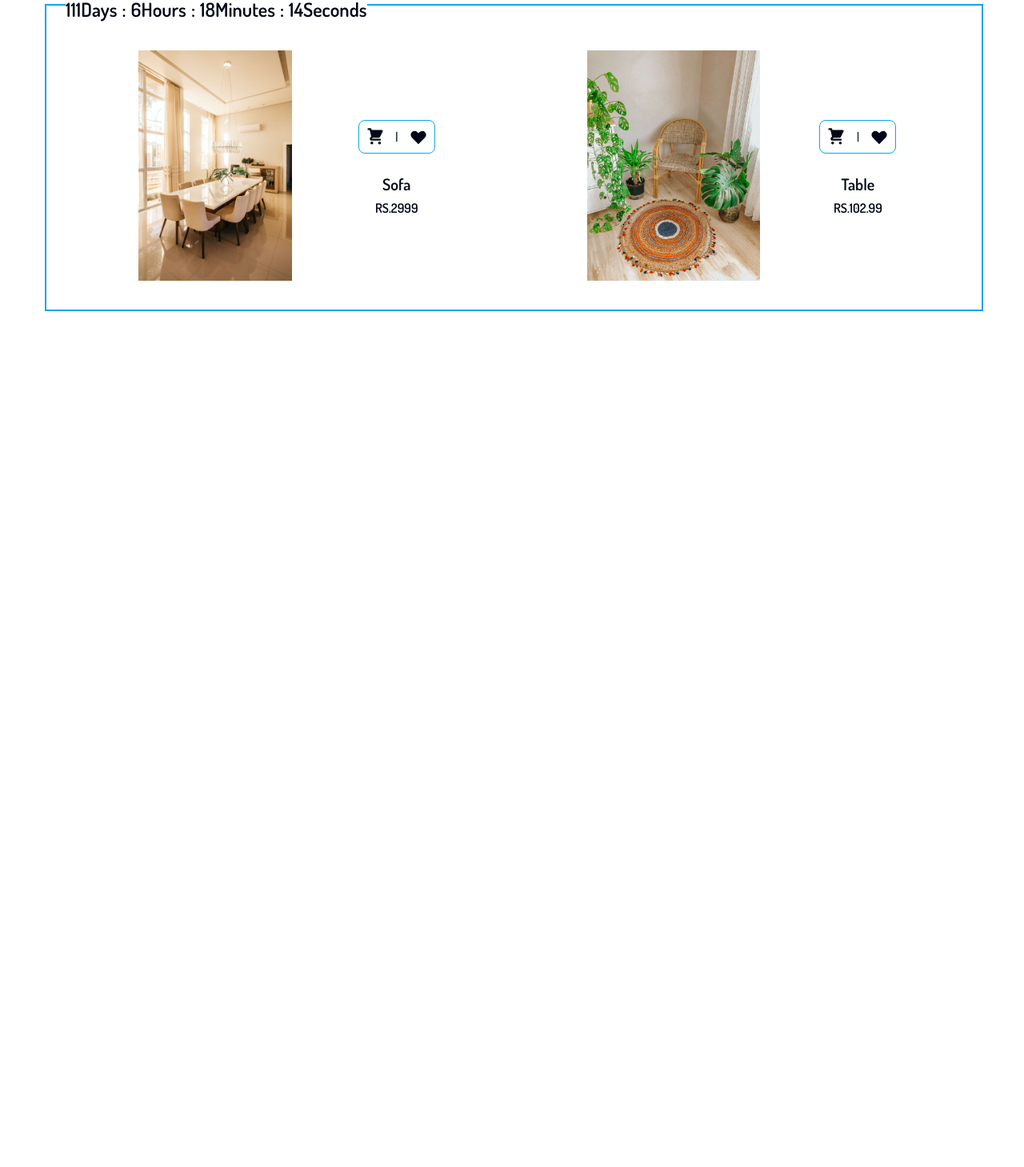
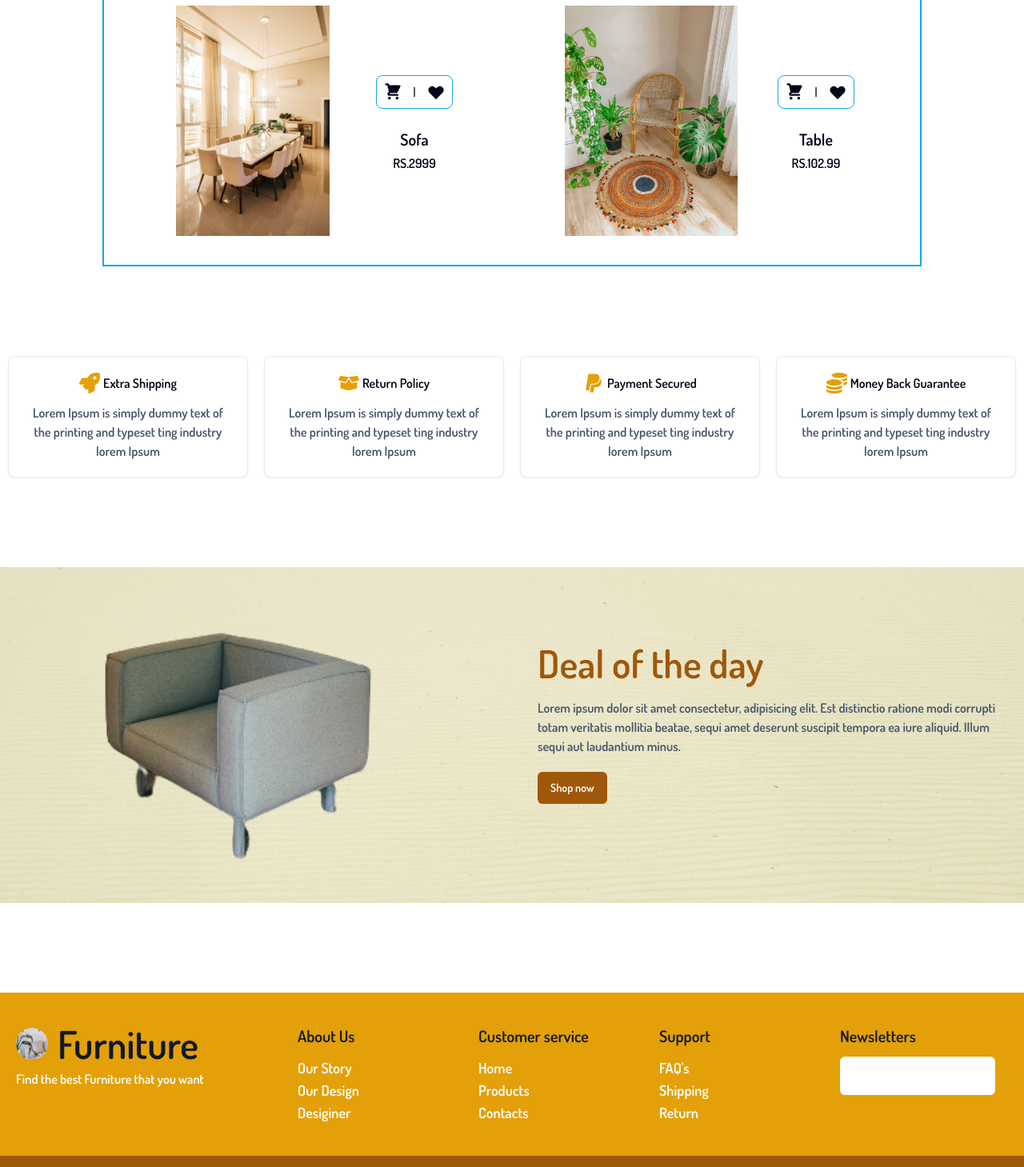
Before and after one commit to SalinaPrajapati/FurnishCraft, a Next.js app: page / in a window 1280 px wide. Shown: the part 1087-2546 px from the top of the page at 80% size. Before the commit the page ends 1532 px from the top, so only its background shows below. Built offline with nearby package versions, Linux system fonts and the light colour scheme.

Commit message:
fix:design

```diff
--- a/src/app/page.tsx
+++ b/src/app/page.tsx
@@ -4,6 +4,9 @@
 import Navbar from "@/components/Navbar";
 import Collection from "@/components/Collection";
 import Product from "@/components/Product";
+import FlowPayment from "@/components/FlowPayment";
+import Deal from "@/components/Deal";
+import Footer from "@/components/Footer";
 import ReduxProvider from "@/store/ReduxProvider";
 
 export default function HomePage() {
@@ -14,6 +17,9 @@
         <Banner></Banner>
         <Collection></Collection>
         <Product></Product>
+        <FlowPayment></FlowPayment>
+        <Deal></Deal>
+        <Footer></Footer>
       </ReduxProvider>
     </>
   );
--- /dev/null
+++ b/src/components/Deal.tsx
@@ -0,0 +1,42 @@
+// import Image from "next/image";
+import { Button } from "@/components/ui/button";
+const Deal = () => {
+  return (
+    <div
+      className="object-left-bottom w-full my-28 "
+      style={{
+        backgroundImage: `url('/assets/yellow.jpg')`,
+        backgroundSize: "cover",
+        height: "420px",
+        backgroundRepeat: "no-repeat",
+      }}
+    >
+      <div className="relative top-full text-center">
+          <div className="absolute bottom-0 w-full h-92 md:flex hidden">
+            <img
+              className="object-contain w-1/2 h-full"
+              src="/assets/bg-chair.png"
+              alt=""
+            />
+          </div>
+      </div>
+          <div className="flex flex-col absolute right-0 w-full md:w-2/4 pt-24 h-full p-8">
+            <h3 className="mb-5 text-4xl md:text-5xl font-bold text-yellow-600">
+              Deal of the day
+            </h3>
+            <p className="text-slate-600">
+              Lorem ipsum dolor sit amet consectetur, adipisicing elit. Est
+              distinctio ratione modi corrupti totam veritatis mollitia beatae,
+              sequi amet deserunt suscipit tempora ea iure aliquid. Illum sequi aut
+              laudantium minus.
+            </p>
+            <div>
+              <Button className="mt-5 text-white bg-yellow-600 hover:bg-yellow-500">
+                Shop now
+              </Button>
+            </div>
+          </div>
+    </div>
+  );
+};
+export default Deal;
--- /dev/null
+++ b/src/components/FlowPayment.tsx
@@ -0,0 +1,57 @@
+import * as React from "react";
+
+import { FaRocket, FaBoxOpen, FaPaypal, FaCoins } from "react-icons/fa";
+import { Card } from "@/components/ui/card";
+
+const payments = [
+  {
+    id: 1,
+    name: "Extra Shipping",
+    description:
+      "Lorem Ipsum is simply dummy text of the printing and typeset ting industry lorem Ipsum",
+    icon: FaRocket,
+  },
+  {
+    name: "Return Policy",
+    description:
+      "Lorem Ipsum is simply dummy text of the printing and typeset ting industry lorem Ipsum",
+    icon: FaBoxOpen,
+  },
+  {
+    name: "Payment Secured",
+    description:
+      "Lorem Ipsum is simply dummy text of the printing and typeset ting industry lorem Ipsum",
+    icon: FaPaypal,
+  },
+  {
+    name: "Money Back Guarantee",
+    description:
+      "Lorem Ipsum is simply dummy text of the printing and typeset ting industry lorem Ipsum",
+    icon: FaCoins,
+  },
+];
+
+export default function CardWithForm() {
+  return (
+    <div className="flex flex-wrap mt-28">
+      {payments.map((payment) => (
+        <Card className="w-[300px] p-5 m-auto">
+          <div className="flex justify-center items-center mb-3">
+            <span className="text-yellow-400 hover:animate-bounce mr-1">
+              {React.createElement(payment.icon, {
+                style: { fontSize: "26px" },
+              })}
+            </span>
+            <h2>{payment.name}</h2>
+          </div>
+          <div className="text-center text-slate-600 leading-6">
+            <p>
+              Lorem Ipsum is simply dummy text of the printing and typeset ting
+              industry lorem Ipsum
+            </p>
+          </div>
+        </Card>
+      ))}
+    </div>
+  );
+}
--- /dev/null
+++ b/src/components/Footer.tsx
@@ -0,0 +1,151 @@
+const Footer = () => {
+  return (
+    <div>
+      <footer className="bg-yellow-400 text-black">
+        <div className="container px-5 py-10 mx-auto flex md:items-center lg:items-start md:flex-row md:flex-nowrap flex-wrap flex-col">
+          <div className="w-64 flex-shrink-0 md:mx-0 mx-auto text-center md:text-left">
+            <a className="flex title-font font-medium items-center md:justify-start justify-center text-gray-900">
+              <img
+                className="object-cover object-center w-10 h-10 rounded-full"
+                src="/assets/sofa.jpg"
+              />
+              <span className="ml-3 text-3xl md:text-5xl">Furniture</span>
+            </a>
+            <p className="mt-2 text-white text-md">
+              Find the best Furniture that you want
+            </p>
+          </div>
+          <div className="flex-grow flex flex-wrap md:pl-20 -mb-10 md:mt-0 mt-10 md:text-left text-center">
+            <div className="lg:w-1/4 md:w-1/2 w-full px-4">
+              <h2 className="title-font text-gray-900 mb-3 text-xl">
+                About Us
+              </h2>
+              <nav className="list-none mb-10 text-lg">
+                <li>
+                  <a className="text-white hover:text-gray-800">Our Story</a>
+                </li>
+                <li>
+                  <a className="text-white hover:text-gray-800">Our Design</a>
+                </li>
+                <li>
+                  <a className="text-white hover:text-gray-800">Desiginer</a>
+                </li>
+              </nav>
+            </div>
+            <div className="lg:w-1/4 md:w-1/2 w-full px-4">
+              <h2 className="title-font text-gray-900 mb-3 text-xl">
+                Customer service
+              </h2>
+              <nav className="list-none mb-10 text-lg">
+                <li>
+                  <a className="text-white hover:text-gray-800">Home</a>
+                </li>
+                <li>
+                  <a className="text-white hover:text-gray-800">Products</a>
+                </li>
+                <li>
+                  <a className="text-white hover:text-gray-800">Contacts</a>
+                </li>
+              </nav>
+            </div>
+            <div className="lg:w-1/4 md:w-1/2 w-full px-4">
+              <h2 className="title-font text-gray-900 mb-3 text-xl">
+                Support
+              </h2>
+              <nav className="list-none mb-10 text-lg">
+                <li>
+                  <a className="text-white hover:text-gray-800">FAQ's</a>
+                </li>
+                <li>
+                  <a className="text-white hover:text-gray-800">Shipping</a>
+                </li>
+                <li>
+                  <a className="text-white hover:text-gray-800">Return</a>
+                </li>
+              </nav>
+            </div>
+            <div className="lg:w-1/4 md:w-1/2 w-full px-4">
+              <h2 className="title-font text-gray-900 mb-3 text-xl">
+                Newsletters
+              </h2>
+              <input className="p-3 w-full rounded-md mb-3 md:mb-0"></input>
+            </div>
+          </div>
+        </div>
+        <div className="bg-yellow-600">
+          <div className="container mx-auto py-4 px-5 flex flex-wrap flex-col sm:flex-row">
+            <p className="text-white text-center sm:text-left">
+              © 2024 Job Board —
+              <a
+                href=""
+                rel="noopener noreferrer"
+                className="text-white ml-1"
+                target="_blank"
+              >
+                @joboard
+              </a>
+            </p>
+            <span className="inline-flex sm:ml-auto sm:mt-0 mt-2 justify-center sm:justify-start">
+              <a className="text-white">
+                <svg
+                  fill="currentColor"
+                  stroke-linecap="round"
+                  stroke-linejoin="round"
+                  stroke-width="2"
+                  className="w-5 h-5"
+                  viewBox="0 0 24 24"
+                >
+                  <path d="M18 2h-3a5 5 0 00-5 5v3H7v4h3v8h4v-8h3l1-4h-4V7a1 1 0 011-1h3z"></path>
+                </svg>
+              </a>
+              <a className="ml-3 text-white">
+                <svg
+                  fill="currentColor"
+                  stroke-linecap="round"
+                  stroke-linejoin="round"
+                  stroke-width="2"
+                  className="w-5 h-5"
+                  viewBox="0 0 24 24"
+                >
+                  <path d="M23 3a10.9 10.9 0 01-3.14 1.53 4.48 4.48 0 00-7.86 3v1A10.66 10.66 0 013 4s-4 9 5 13a11.64 11.64 0 01-7 2c9 5 20 0 20-11.5a4.5 4.5 0 00-.08-.83A7.72 7.72 0 0023 3z"></path>
+                </svg>
+              </a>
+              <a className="ml-3 text-white">
+                <svg
+                  fill="none"
+                  stroke="currentColor"
+                  stroke-linecap="round"
+                  stroke-linejoin="round"
+                  stroke-width="2"
+                  className="w-5 h-5"
+                  viewBox="0 0 24 24"
+                >
+                  <rect width="20" height="20" x="2" y="2" rx="5" ry="5"></rect>
+                  <path d="M16 11.37A4 4 0 1112.63 8 4 4 0 0116 11.37zm1.5-4.87h.01"></path>
+                </svg>
+              </a>
+              <a className="ml-3 text-white">
+                <svg
+                  fill="currentColor"
+                  stroke="currentColor"
+                  stroke-linecap="round"
+                  stroke-linejoin="round"
+                  stroke-width="0"
+                  className="w-5 h-5"
+                  viewBox="0 0 24 24"
+                >
+                  <path
+                    stroke="none"
+                    d="M16 8a6 6 0 016 6v7h-4v-7a2 2 0 00-2-2 2 2 0 00-2 2v7h-4v-7a6 6 0 016-6zM2 9h4v12H2z"
+                  ></path>
+                  <circle cx="4" cy="4" r="2" stroke="none"></circle>
+                </svg>
+              </a>
+            </span>
+          </div>
+        </div>
+      </footer>
+    </div>
+  );
+};
+export default Footer;
--- a/src/components/Navbar.tsx
+++ b/src/components/Navbar.tsx
@@ -115,15 +115,15 @@
               <SheetTitle>Blog</SheetTitle>
               <SheetTitle>Latest News</SheetTitle>
             </SheetHeader>
-            <div className="md:hidden">
+            <div className="md:hidden flex flex-col">
               <span>
-                <Button variant="outline" asChild>
+                <Button variant="outline" asChild className="w-full">
                   <Link href="/login">Login</Link>
                 </Button>
               </span>
               <span>
                 <Button
-                  className="text-white bg-yellow-600 hover:bg-yellow-500 ml-1"
+                  className="text-white bg-yellow-600 hover:bg-yellow-500 my-2 w-full"
                   asChild
                 >
                   <Link href="/signup">Sign Up</Link>
--- a/src/components/Product.tsx
+++ b/src/components/Product.tsx
@@ -21,7 +21,7 @@
     height: "30px",
   };
   return (
-    <div className="relative md:m-14 m-5 p-5 md:p-8 h-auto w-80 md:h-96 md:w-11/12 border-solid border-2 border-sky-500">
+    <div className="relative md:m-auto m-5 p-5 md:p-8 h-auto md:h-96 md:w-4/5 border-solid border-2 border-sky-500">
       <div className="absolute left-6 hidden sm:block" style={myStyle}>
         <Timer></Timer>
       </div>
@@ -36,7 +36,7 @@
               onMouseLeave={() => handleHoverChange(index, false)}
               className="max-w-[18rem]"
             >
-              <div className="max-w-[18rem] h-72 inline-block align-middle relative overflow-hidden bg-cover bg-no-repeat">
+              <div className="max-w-[18rem] h-72 flex item relative overflow-hidden bg-cover bg-no-repeat">
                 <img
                   src={
                     productsState[index].isHovered
@@ -47,7 +47,7 @@
                 />
               </div>
             </div>
-            <div className="flex flex-col text-center">
+            <div className="flex flex-col items-center">
               <div className="flex justify-between mt-2 p-2 border-solid rounded-lg border w-24 border-sky-500">
                 <span className="flex justify-center items-center">
                   <HiShoppingCart style={{ fontSize: "24px" }} />
```
Also changed, not shown: public/assets/bg-chair.png (added), public/assets/yellow.jpg (added).
